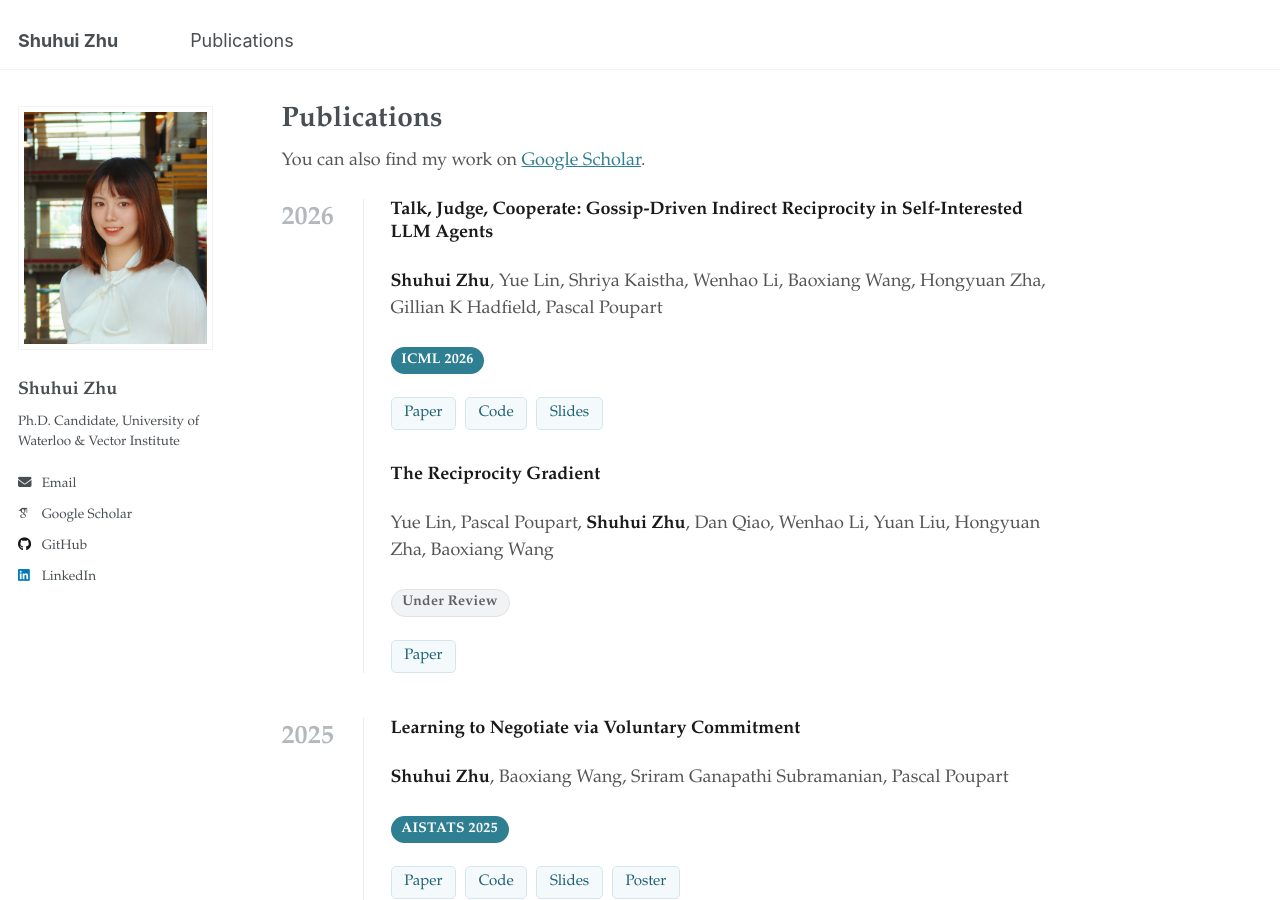
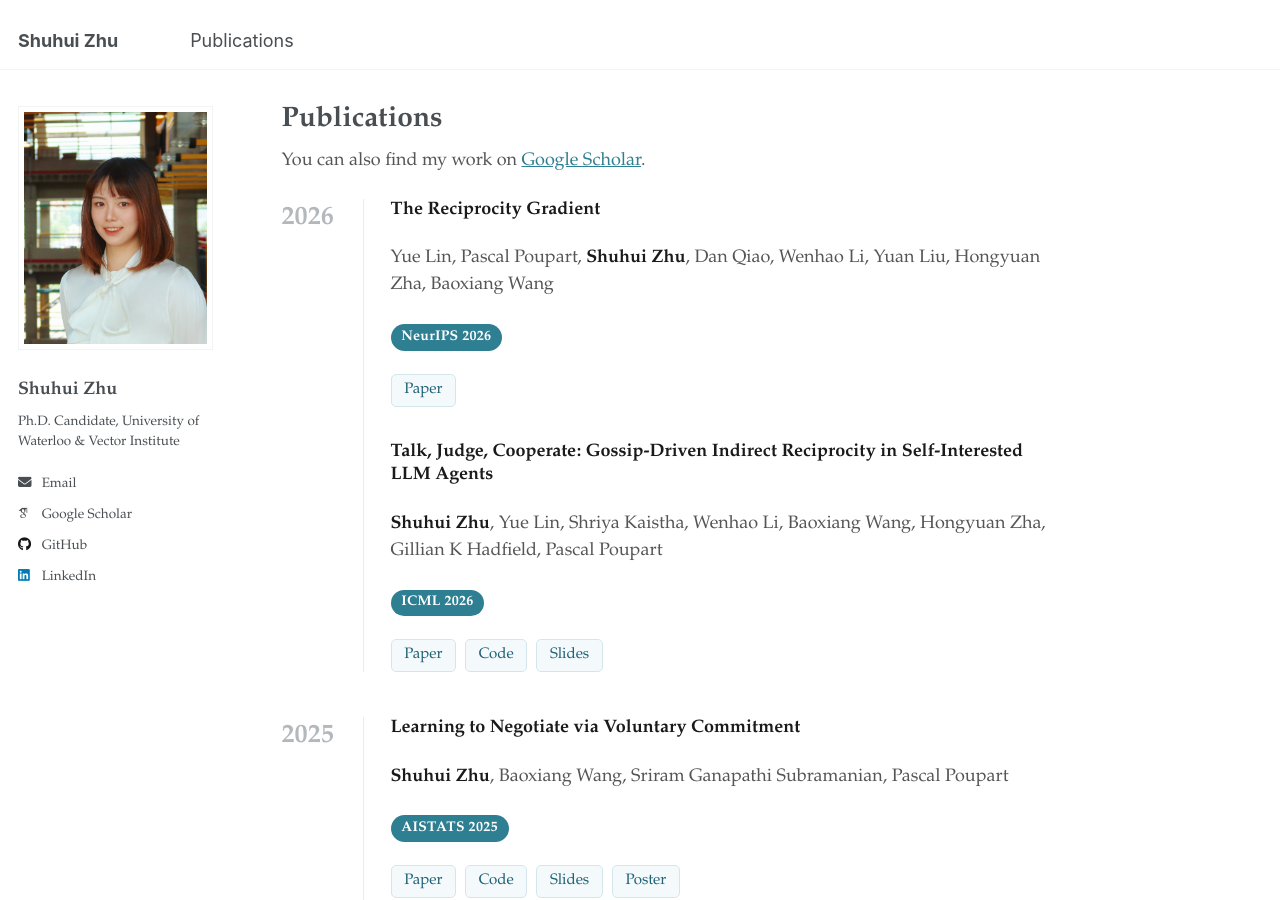
Before and after one commit to shuhui-zhu/shuhui-zhu.github.io, a Jekyll site: the page built from _pages/publications.html, in a window 1280 px wide and 900 px high. Built offline with Jekyll 4.4.1, drawn with Linux system fonts in a browser that asks for light colours; some web fonts are replaced.

Commit message:
update publications

```diff
--- a/_pages/publications.html
+++ b/_pages/publications.html
@@ -17,6 +17,16 @@ author_profile: true
         <div class="pub-year-items">
 
             <div class="pub-entry">
+                <p class="pub-entry-title">The Reciprocity Gradient</p>
+                <p class="pub-entry-authors">Yue Lin, Pascal Poupart, <span class="me">Shuhui Zhu</span>, Dan Qiao,
+                    Wenhao Li, Yuan Liu, Hongyuan Zha, Baoxiang Wang</p>
+                <p class="pub-entry-venue"><span class="pub-tag tag-accepted">NeurIPS 2026</span></p>
+                <div class="pub-btns">
+                    <a class="pub-btn" href="https://arxiv.org/abs/2605.08323">Paper</a>
+                </div>
+            </div>
+
+            <div class="pub-entry">
                 <p class="pub-entry-title">Talk, Judge, Cooperate: Gossip-Driven Indirect Reciprocity in Self-Interested
                     LLM Agents</p>
                 <p class="pub-entry-authors"><span class="me">Shuhui Zhu</span>, Yue Lin, Shriya Kaistha, Wenhao Li,
@@ -26,16 +36,6 @@ author_profile: true
                     <a class="pub-btn" href="https://arxiv.org/abs/2602.07777">Paper</a>
                     <a class="pub-btn" href="https://github.com/shuhui-zhu/ALIGN">Code</a>
                     <a class="pub-btn" href="https://shuhui-zhu.github.io/files/ICML-ALIGN-slides.pdf">Slides</a>
-                </div>
-            </div>
-
-            <div class="pub-entry">
-                <p class="pub-entry-title">The Reciprocity Gradient</p>
-                <p class="pub-entry-authors">Yue Lin, Pascal Poupart, <span class="me">Shuhui Zhu</span>, Dan Qiao,
-                    Wenhao Li, Yuan Liu, Hongyuan Zha, Baoxiang Wang</p>
-                <p class="pub-entry-venue"><span class="pub-tag tag-review">Under Review</span></p>
-                <div class="pub-btns">
-                    <a class="pub-btn" href="https://arxiv.org/abs/2605.08323">Paper</a>
                 </div>
             </div>
 
```
